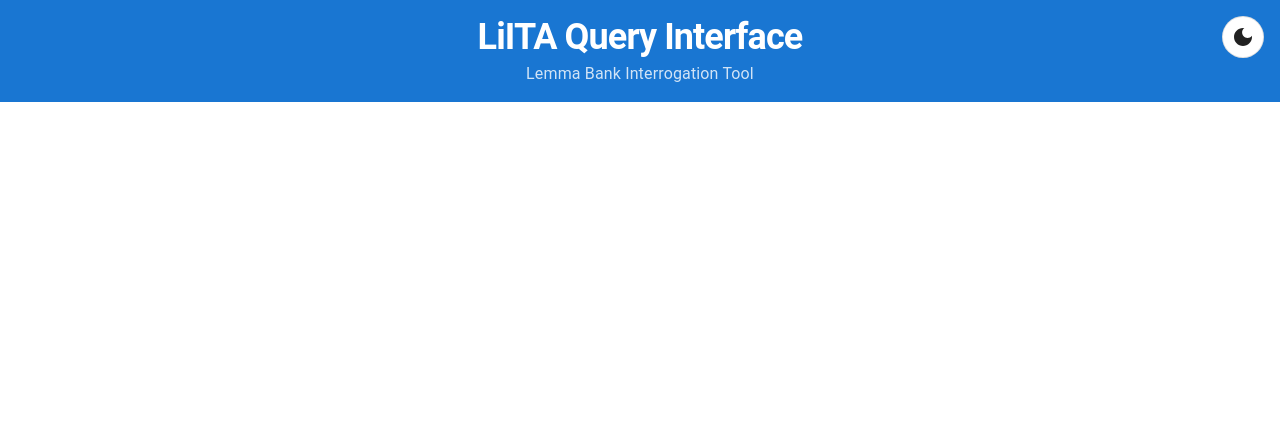
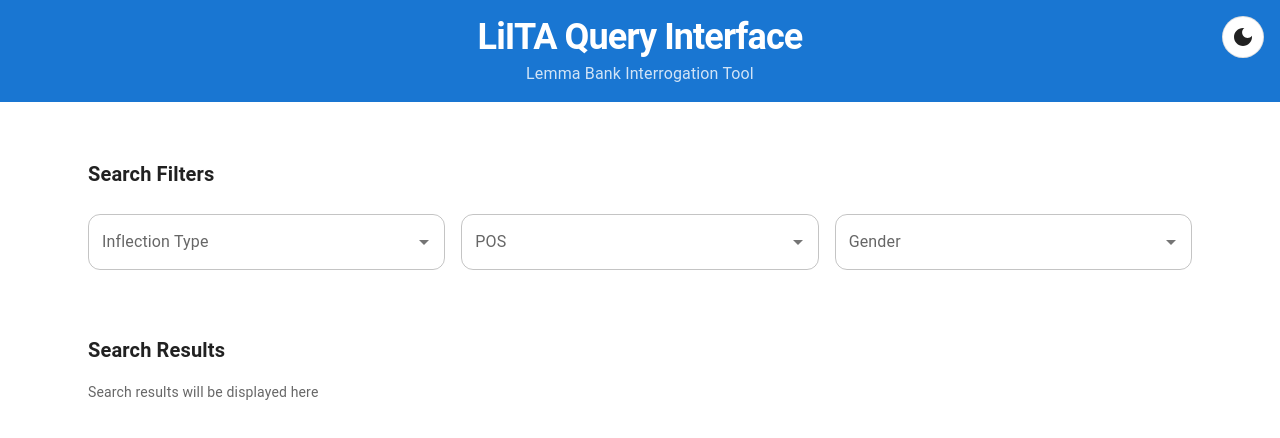
Before and after one commit to LiITA-LOD/query-interface, a React app in the folder apps/frontend/: page / in a window 1280 px wide. Shown: the top 438 px of the page. Built offline with nearby package versions, Linux system fonts and the light colour scheme; the HTML template or start-up script is replaced by a standard one.

Commit message:
Draft skeleton

```diff
--- a/apps/frontend/src/App.tsx
+++ b/apps/frontend/src/App.tsx
@@ -11,6 +11,7 @@ import { darkTheme, lightTheme } from "./themes";
 import type React from 'react';
 import { useState } from 'react';
 import ThemeSwitcher from './components/ThemeSwitcher';
+import Search from './components/Search';
 
 const App: React.FC = () => {
   const [isDarkMode, setIsDarkMode] = useState(() => {
@@ -45,6 +46,7 @@ const App: React.FC = () => {
         </AppBar>
 
         <Container component="main" sx={{ flex: 1, py: 4, maxWidth: 'lg' }}>
+          <Search />
         </Container>
       </Box>
     </ThemeProvider>
--- /dev/null
+++ b/apps/frontend/src/components/Filters.tsx
@@ -0,0 +1,97 @@
+import { Autocomplete, Box, TextField, Typography } from '@mui/material';
+import type React from 'react';
+import { useState } from 'react';
+
+// Placeholder data - will be replaced with API data
+const INFLECTION_OPTIONS = [
+  { value: 'nominative', label: 'Nominative' },
+  { value: 'genitive', label: 'Genitive' },
+  { value: 'dative', label: 'Dative' },
+  { value: 'accusative', label: 'Accusative' },
+  { value: 'ablative', label: 'Ablative' },
+  { value: 'vocative', label: 'Vocative' },
+];
+
+const POS_OPTIONS = [
+  { value: 'noun', label: 'Noun' },
+  { value: 'verb', label: 'Verb' },
+  { value: 'adjective', label: 'Adjective' },
+  { value: 'adverb', label: 'Adverb' },
+  { value: 'pronoun', label: 'Pronoun' },
+  { value: 'preposition', label: 'Preposition' },
+  { value: 'conjunction', label: 'Conjunction' },
+];
+
+const GENDER_OPTIONS = [
+  { value: 'masculine', label: 'Masculine' },
+  { value: 'feminine', label: 'Feminine' },
+  { value: 'neuter', label: 'Neuter' },
+];
+
+const Filters: React.FC = () => {
+  const [inflectionType, setInflectionType] = useState<string>('');
+  const [pos, setPos] = useState<string>('');
+  const [gender, setGender] = useState<string>('');
+
+  return (
+    <Box sx={{ p: 3 }}>
+      <Typography variant="h6" sx={{ mb: 3, fontWeight: 600 }}>
+        Search Filters
+      </Typography>
+
+      <Box
+        sx={{
+          display: 'grid',
+          gridTemplateColumns: 'repeat(auto-fit, minmax(200px, 1fr))',
+          gap: 2,
+        }}
+      >
+        {/* Inflection Type Filter */}
+        <Autocomplete
+          value={
+            INFLECTION_OPTIONS.find(
+              (option) => option.value === inflectionType,
+            ) || null
+          }
+          onChange={(_, newValue) => setInflectionType(newValue?.value || '')}
+          options={INFLECTION_OPTIONS}
+          getOptionLabel={(option) => option.label}
+          isOptionEqualToValue={(option, value) => option.value === value.value}
+          renderInput={(params) => (
+            <TextField {...params} label="Inflection Type" />
+          )}
+          clearOnEscape
+          disableClearable={false}
+        />
+
+        {/* POS Filter */}
+        <Autocomplete
+          value={POS_OPTIONS.find((option) => option.value === pos) || null}
+          onChange={(_, newValue) => setPos(newValue?.value || '')}
+          options={POS_OPTIONS}
+          getOptionLabel={(option) => option.label}
+          isOptionEqualToValue={(option, value) => option.value === value.value}
+          renderInput={(params) => <TextField {...params} label="POS" />}
+          clearOnEscape
+          disableClearable={false}
+        />
+
+        {/* Gender Filter */}
+        <Autocomplete
+          value={
+            GENDER_OPTIONS.find((option) => option.value === gender) || null
+          }
+          onChange={(_, newValue) => setGender(newValue?.value || '')}
+          options={GENDER_OPTIONS}
+          getOptionLabel={(option) => option.label}
+          isOptionEqualToValue={(option, value) => option.value === value.value}
+          renderInput={(params) => <TextField {...params} label="Gender" />}
+          clearOnEscape
+          disableClearable={false}
+        />
+      </Box>
+    </Box>
+  );
+};
+
+export default Filters;
--- /dev/null
+++ b/apps/frontend/src/components/Results.tsx
@@ -0,0 +1,17 @@
+import { Box, Typography } from '@mui/material';
+import type React from 'react';
+
+const Results: React.FC = () => {
+  return (
+    <Box sx={{ p: 3 }}>
+      <Typography variant="h6" sx={{ mb: 2, fontWeight: 600 }}>
+        Search Results
+      </Typography>
+      <Typography variant="body2" color="text.secondary">
+        Search results will be displayed here
+      </Typography>
+    </Box>
+  );
+};
+
+export default Results;
--- /dev/null
+++ b/apps/frontend/src/components/Search.tsx
@@ -0,0 +1,22 @@
+import { Box, Paper } from '@mui/material';
+import type React from 'react';
+import Filters from './Filters';
+import Results from './Results';
+
+const Search: React.FC = () => {
+  return (
+    <Box sx={{ display: 'flex', flexDirection: 'column', gap: 2 }}>
+      {/* Filters Block */}
+      <Paper elevation={0}>
+        <Filters />
+      </Paper>
+
+      {/* Results List */}
+      <Paper elevation={0}>
+        <Results />
+      </Paper>
+    </Box>
+  );
+};
+
+export default Search;
```
